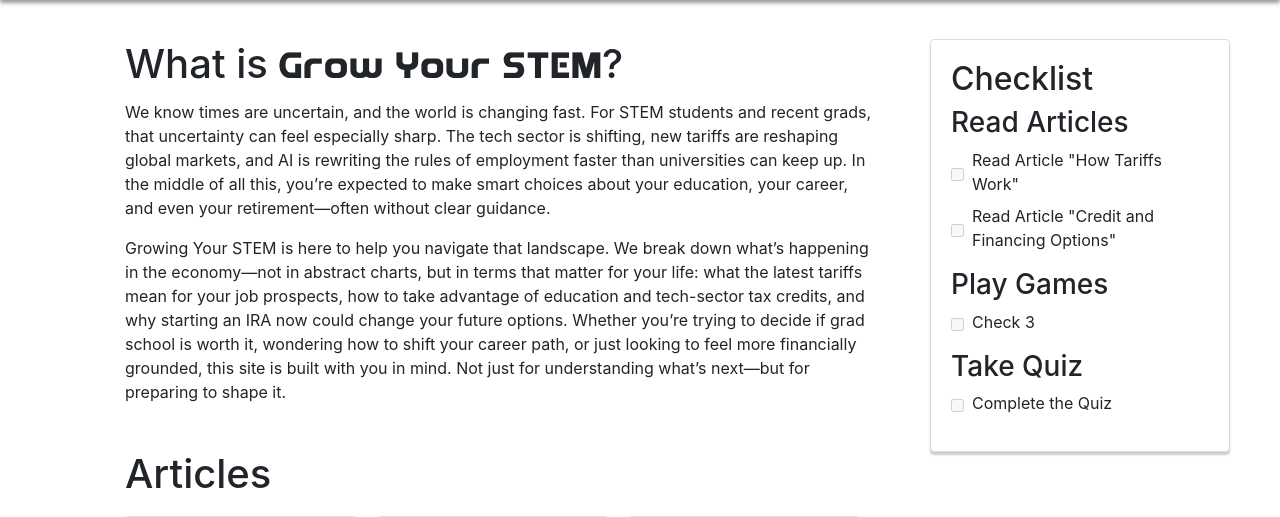
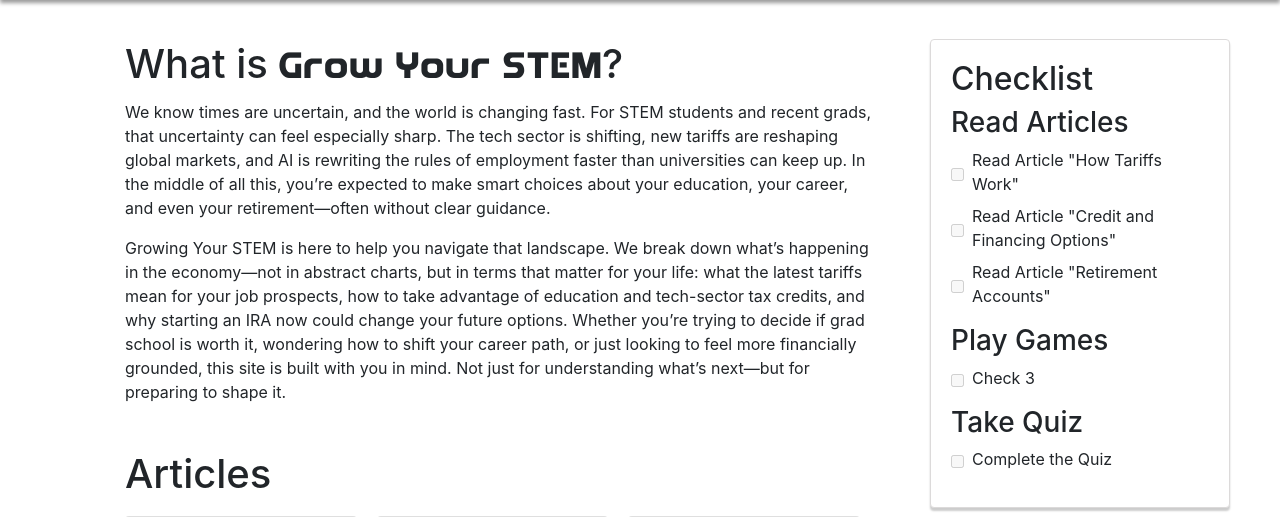
Before and after one commit to lucaspatenaude/Grow-Your-STEM, a Node server app: page /home in a window 1280 px wide. Shown: the part 56-573 px from the top of the page. Run offline with Node 20, Linux system fonts and the light colour scheme; some libraries are stand-ins or nearby versions.

Commit message:
Add Clay's article to checkbox

```diff
--- a/public/views/partials/structure/checklist.hbs
+++ b/public/views/partials/structure/checklist.hbs
@@ -8,6 +8,7 @@
         <ul>
             <li><label><input type="checkbox" id="checkbox-1" disabled>Read Article "How Tariffs Work"</label></li>
             <li><label><input type="checkbox" id="checkbox-2" disabled>Read Article "Credit and Financing Options"</label></li>
+            <li><label><input type="checkbox" id="checkbox-3" disabled>Read Article "Retirement Accounts"</label></li>
         </ul>
 
         <!-- Sub-header for "Play Games" -->
```
